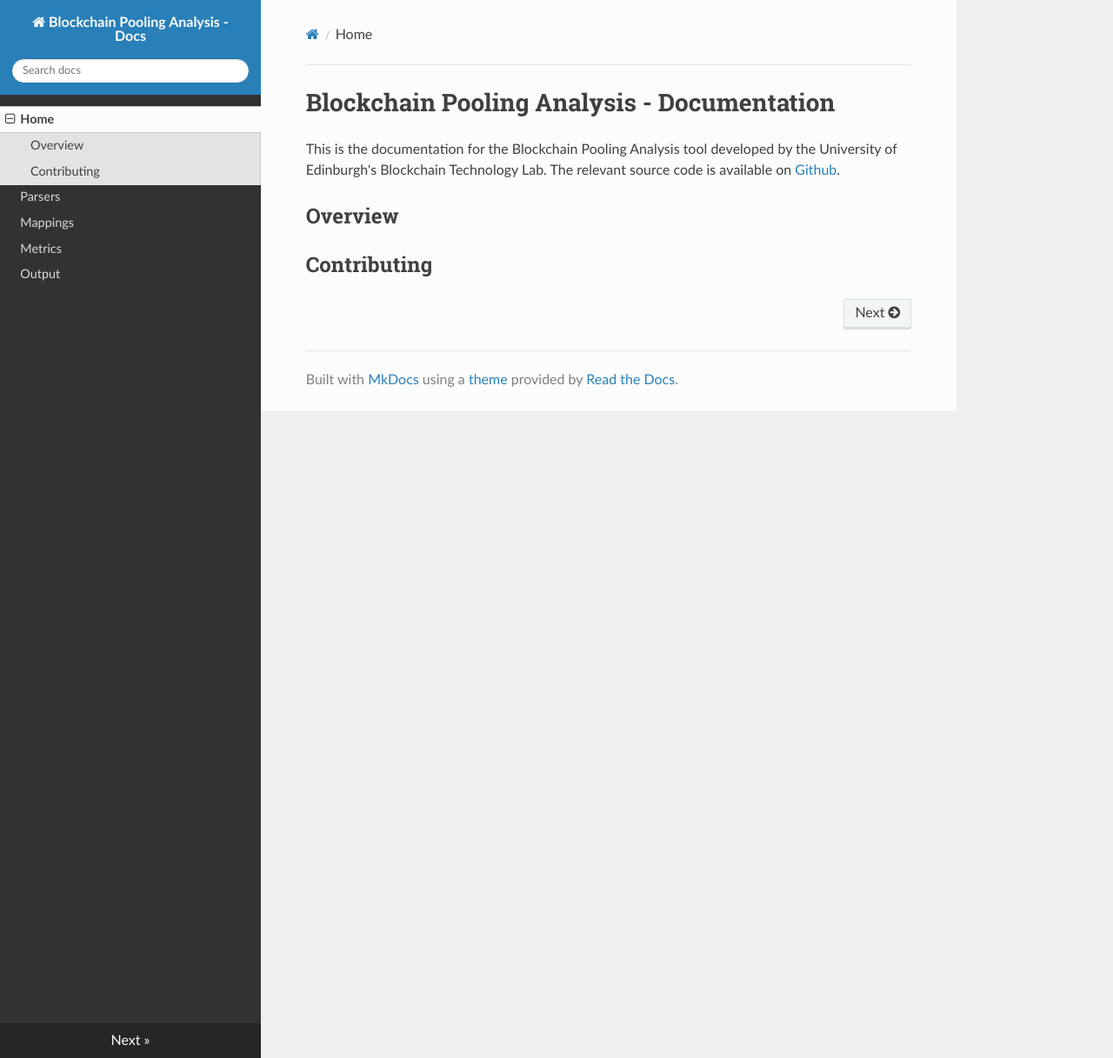
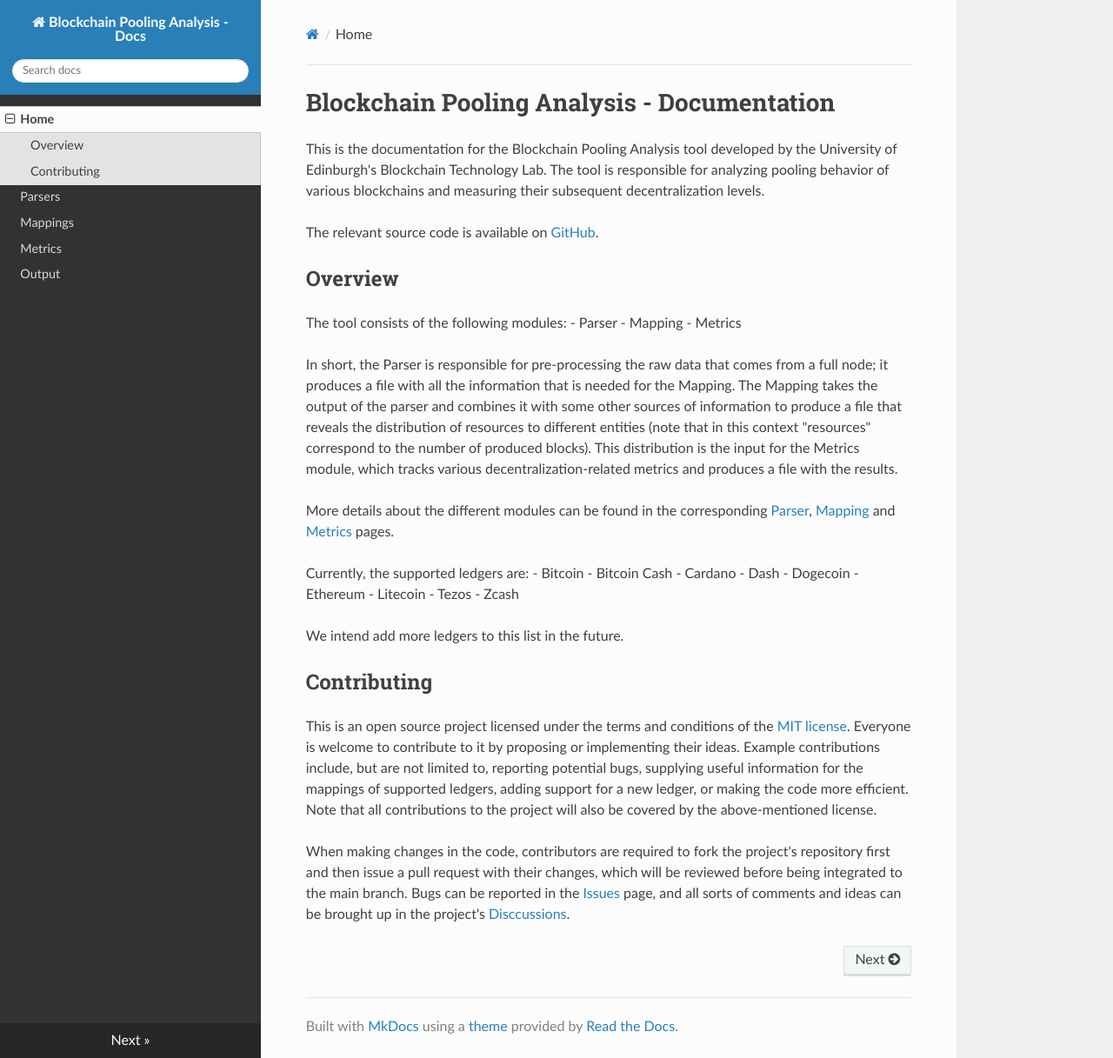
Before and after one commit to Blockchain-Technology-Lab/consensus-decentralization, an MkDocs documentation site: the page built from docs/index.md, in a window 1280 px wide and 1217 px high. Shown: the whole window at 87% size. Built offline with MkDocs 1.6.1, drawn with Linux system fonts in a browser that asks for light colours; nearby versions of some CDN libraries.

Commit message:
Add content to docs homepage

```diff
--- a/docs/index.md
+++ b/docs/index.md
@@ -1,12 +1,48 @@
 # Blockchain Pooling Analysis - Documentation
 
 This is the documentation for the Blockchain Pooling Analysis tool developed by the University of Edinburgh's Blockchain
-Technology Lab.
-The relevant source code is available on
-[Github](https://github.com/Blockchain-Technology-Lab/pooling-analysis).
+Technology Lab. The tool is responsible for analyzing pooling behavior of various blockchains and measuring their
+subsequent decentralization levels.
+
+The relevant source code is available on [GitHub](https://github.com/Blockchain-Technology-Lab/pooling-analysis).
 
 ## Overview
+The tool consists of the following modules:
+- Parser
+- Mapping
+- Metrics
 
+In short, the Parser is responsible for pre-processing the raw data that comes from a full node; it produces a file
+with all the information that is needed for the Mapping. The Mapping takes the output of the parser and combines it with
+some other sources of information to produce a file that reveals the distribution of resources to different entities
+(note that in this context "resources" correspond to the number of produced blocks). This distribution is the input for
+the Metrics module, which tracks various decentralization-related metrics and produces a file with the results.
 
+More details about the different modules can be found in the corresponding [Parser](parsers.md), [Mapping](mappings.md)
+and [Metrics](metrics.md) pages.
+
+Currently, the supported ledgers are:
+- Bitcoin
+- Bitcoin Cash
+- Cardano
+- Dash
+- Dogecoin
+- Ethereum
+- Litecoin
+- Tezos
+- Zcash
+
+We intend add more ledgers to this list in the future.
 
 ## Contributing
+This is an open source project licensed  under the terms and conditions of the [MIT license](LICENSE). Everyone
+is welcome to contribute to it by proposing or implementing their ideas. Example contributions include, but are not
+limited to, reporting potential bugs, supplying useful information for the mappings of supported ledgers, adding support
+for a new ledger, or making the code more efficient.
+Note that all contributions to the project will also be covered by the above-mentioned license.
+
+When making changes in the code, contributors are required to fork the project's repository first and then issue a pull
+request with their changes, which will be reviewed before being integrated to the main branch. Bugs can be reported
+in the [Issues](https://github.com/Blockchain-Technology-Lab/pooling-analysis/issues) page, and all sorts of comments
+and ideas can be brought up in the project's
+[Disccussions](https://github.com/Blockchain-Technology-Lab/pooling-analysis/discussions).
```
